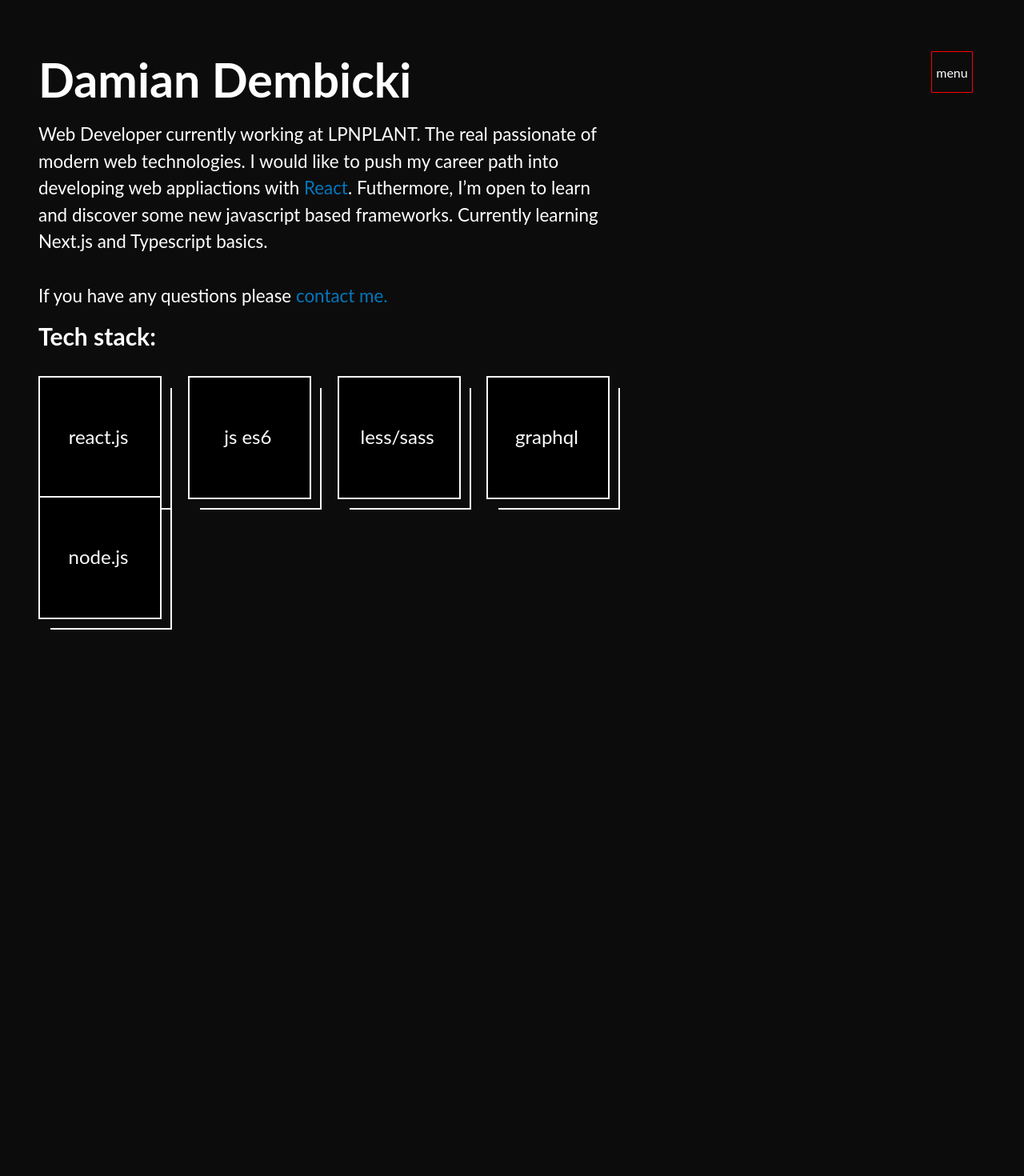
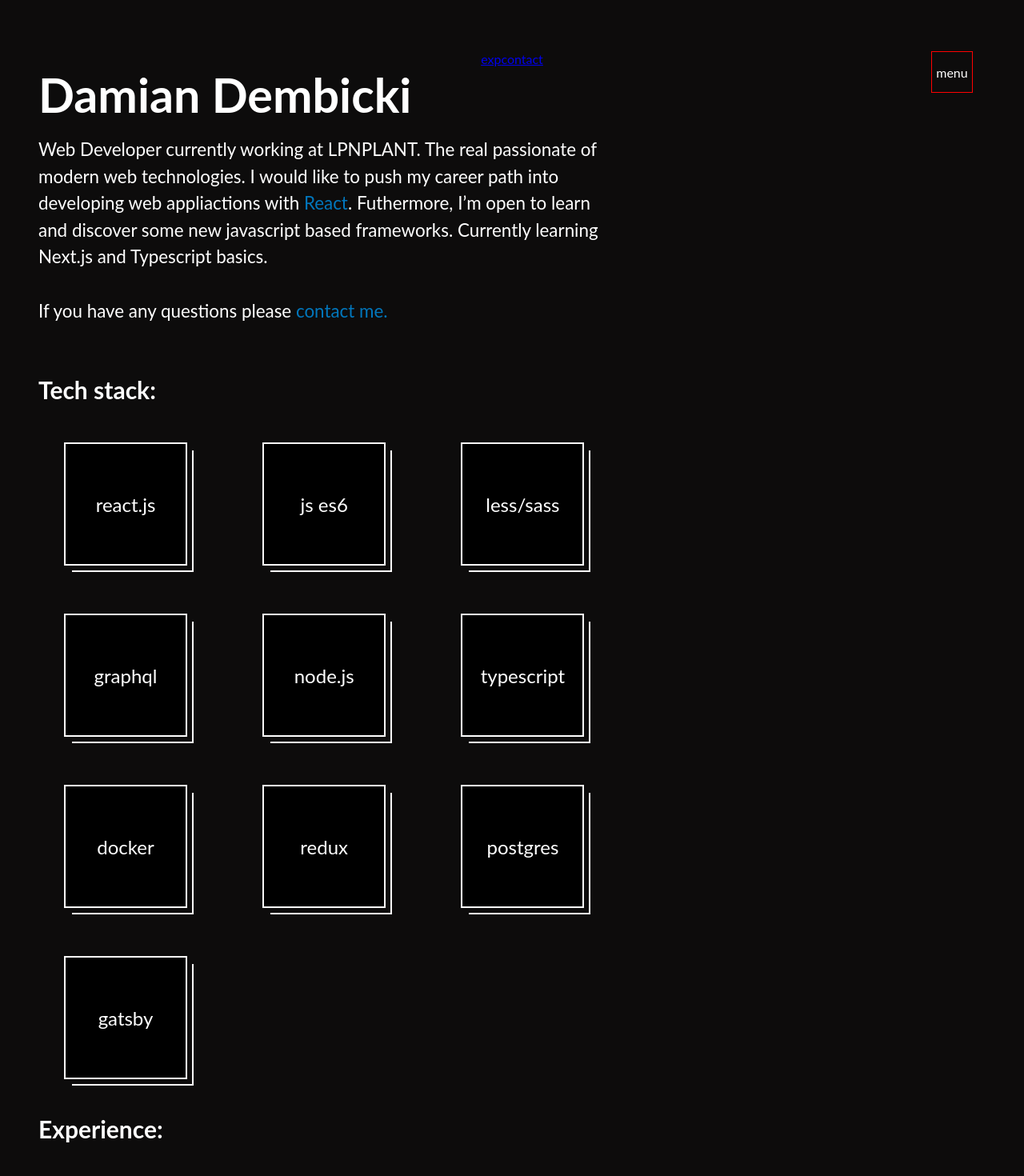
Before and after one commit to dembicki/minimal_portfolio, a React (Create React App) app: page / in a window 1280 px wide. Shown: the top 1470 px of the page at 80% size. Before the commit the page ends 834 px from the top, so only its background shows below. Built offline with nearby package versions, Linux system fonts and the light colour scheme.

Commit message:
Created basic structure for experience component & installed rc-slider

```diff
--- a/package.json
+++ b/package.json
@@ -17,6 +17,7 @@
     "eslint-plugin-react-hooks": "^4.2.0",
     "node-sass": "^5.0.0",
     "prettier": "^2.2.1",
+    "rc-slider": "^9.7.1",
     "react": "^17.0.1",
     "react-dom": "^17.0.1",
     "react-redux": "^7.2.2",
--- a/src/App.js
+++ b/src/App.js
@@ -6,14 +6,23 @@ import Header from './components/Header';
 import Menu from './components/Menu';
 import SectionWrapper from './components/SectionWrapper';
 import TechStack from './components/TechStack';
+import Experience from './components/Experience';
 
 const App = () => (
   <div className="App">
     <MainWrapper>
+      <a href="#experience">exp</a>
+      <a href="#contact">contact</a>
+      <Menu />
       <Header />
-      <Menu />
-      <SectionWrapper title="Tech stack">
+      <SectionWrapper title="Tech stack" minHeight="60vh">
         <TechStack />
+      </SectionWrapper>
+      <SectionWrapper title="Experience" id="experience">
+        <Experience />
+      </SectionWrapper>
+      <SectionWrapper title="Contact" id="contact">
+        <p>This is contact sections</p>
       </SectionWrapper>
     </MainWrapper>
   </div>
--- /dev/null
+++ b/src/components/Experience.jsx
@@ -0,0 +1,11 @@
+import React from "react";
+import Slider, { Range } from "rc-slider";
+
+export default function Experience() {
+  return (
+    <div>
+      <Slider />
+      <Range />
+    </div>
+  );
+}
--- a/src/components/Header.jsx
+++ b/src/components/Header.jsx
@@ -3,6 +3,7 @@ import styled from "styled-components";
 
 const Wrapper = styled.header`
   margin: 0;
+  margin-bottom: 4rem;
 `;
 
 const Heading = styled.h1`
--- a/src/components/SectionWrapper.jsx
+++ b/src/components/SectionWrapper.jsx
@@ -1,9 +1,11 @@
 import React from "react";
 import styled from "styled-components";
 
-export default function SectionWrapper({ children, title }) {
+export default function SectionWrapper({ children, title, id, minHeight }) {
   const Wrapper = styled.section`
     max-width: 60%;
+    min-height: 100vh;
+    min-height: ${minHeight};
   `;
   const Heading = styled.h2`
     font-size: 30px;
@@ -12,7 +14,7 @@ export default function SectionWrapper({ children, title }) {
   `;
 
   return (
-    <Wrapper>
+    <Wrapper id={id}>
       <Heading>{`${title}:`}</Heading>
       {children}
     </Wrapper>
--- a/src/components/TechStack.jsx
+++ b/src/components/TechStack.jsx
@@ -9,18 +9,18 @@ export default function TechStack() {
     "less/sass",
     "graphql",
     "node.js",
-    // "typescript",
-    // "docker",
-    // "redux",
-    // "postgres",
-    // "gatsby",
+    "typescript",
+    "docker",
+    "redux",
+    "postgres",
+    "gatsby",
   ];
 
   const Wrapper = styled.div`
     display: flex;
     justify-content: space-between;
     flex-wrap: wrap;
-    margin-top: 2rem;
+    margin-top: 1rem;
   `;
 
   return (
--- a/src/components/Tile.jsx
+++ b/src/components/Tile.jsx
@@ -7,6 +7,8 @@ export default function Tile({ label }) {
     width: 150px;
     height: 150px;
     display: flex;
+    justify-content: space-between;
+    margin: 2rem;
   `;
 
   const Front = styled.div`
@@ -17,6 +19,12 @@ export default function Tile({ label }) {
     position: absolute;
     background-color: black;
     top: 0;
+    transition: transform ease-in-out 0.3s;
+    &:hover {
+      transform: translate(10px, 10px);
+      transition: transform ease-in-out 0.3s;
+      cursor: pointer;
+    }
   `;
 
   const Back = styled.div`
@@ -28,7 +36,7 @@ export default function Tile({ label }) {
     top: 0;
     z-index: -1;
     position: absolute;
-    transform: translate(15px, 15px);
+    transform: translate(10px, 10px);
   `;
 
   const Label = styled.span`
@@ -44,8 +52,9 @@ export default function Tile({ label }) {
 
   return (
     <Wrapper>
-      <Label>{label}</Label>
-      <Front />
+      <Front>
+        <Label>{label}</Label>
+      </Front>
       <Back />
     </Wrapper>
   );
```
Also changed, not shown: 1 other file (tests, documents, lock files or other folders).
